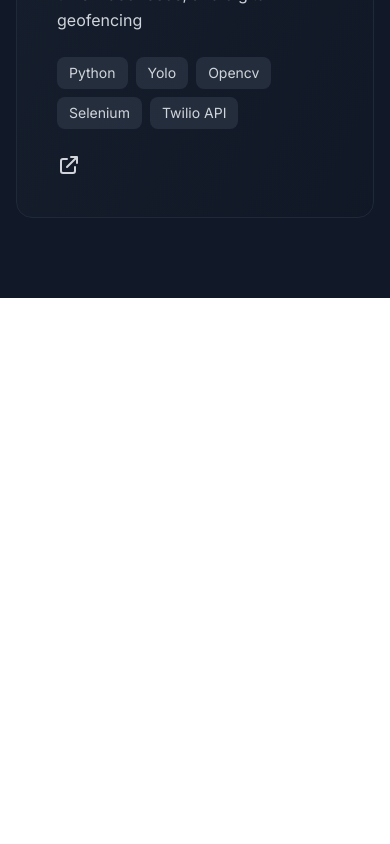
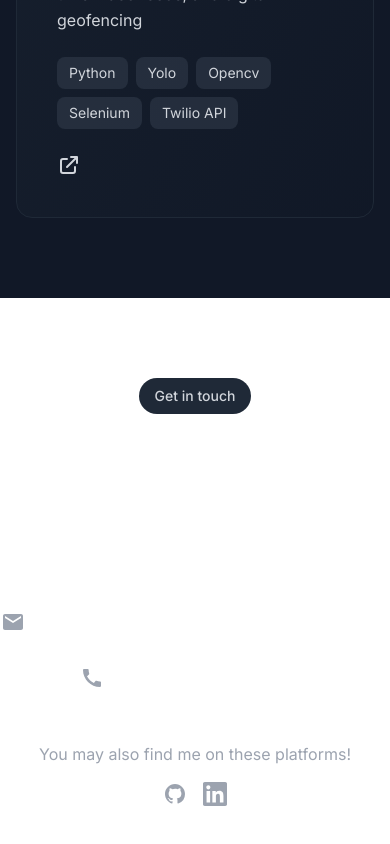
Before and after one commit to Nikk434/nik-portfolio, a Next.js app in the folder nik-dev-portfolio/: page / in a window 390 px wide. Shown: the part 5398-6242 px from the top of the page. Before the commit the page ends 5696 px from the top, so only its background shows below. Built offline with nearby package versions, Linux system fonts and the light colour scheme.

Commit message:
Added contact section

```diff
--- a/nik-dev-portfolio/app/page.js
+++ b/nik-dev-portfolio/app/page.js
@@ -2,6 +2,7 @@ import Hero from "@/components/hero";
 import Skills from "@/components/skills";
 import Experience from "@/components/experience";
 import Projects from "@/components/projects";
+import Contact from "@/components/contacts";
 export default function Home() {
   return(
     <>
@@ -9,6 +10,7 @@ export default function Home() {
       <Skills/>
       <Experience/>
       <Projects/>
+      <Contact/>
     </>
   )
 }
--- /dev/null
+++ b/nik-dev-portfolio/components/contacts.js
@@ -0,0 +1,99 @@
+'use Client'
+export default function Contact() {
+  const contactMethods = [
+    {
+      icon: (
+        <svg className="w-6 h-6" fill="currentColor" viewBox="0 0 24 24">
+          <path d="M20 4H4c-1.1 0-1.99.9-1.99 2L2 18c0 1.1.9 2 2 2h16c1.1 0 2-.9 2-2V6c0-1.1-.9-2-2-2zm0 4l-8 5-8-5V6l8 5 8-5v2z"/>
+        </svg>
+      ),
+      label: 'Email',
+      value: 'nskshirsagar434@gmail.com',
+      link: 'mailto:nskshirsagar434@gmail.com'
+    },
+    {
+      icon: (
+        <svg className="w-6 h-6" fill="currentColor" viewBox="0 0 24 24">
+          <path d="M20.01 15.38c-1.23 0-2.42-.2-3.53-.56-.35-.12-.74-.03-1.01.24l-1.57 1.97c-2.83-1.35-5.48-3.9-6.89-6.83l1.95-1.66c.27-.28.35-.67.24-1.02-.37-1.11-.56-2.3-.56-3.53 0-.54-.45-.99-.99-.99H4.19C3.65 3 3 3.24 3 3.99 3 13.28 10.73 21 20.01 21c.71 0 .99-.63.99-1.18v-3.45c0-.54-.45-.99-.99-.99z"/>
+        </svg>
+      ),
+      label: 'Phone',
+      value: '+91 9623571691',
+      link: 'tel:+919623571691'
+    }
+  ]
+
+  const socialLinks = [
+    {
+      name: 'GitHub',
+      icon: (
+        <svg className="w-6 h-6" fill="currentColor" viewBox="0 0 24 24">
+          <path fillRule="evenodd" d="M12 2C6.477 2 2 6.484 2 12.017c0 4.425 2.865 8.18 6.839 9.504.5.092.682-.217.682-.483 0-.237-.008-.868-.013-1.703-2.782.605-3.369-1.343-3.369-1.343-.454-1.158-1.11-1.466-1.11-1.466-.908-.62.069-.608.069-.608 1.003.07 1.531 1.032 1.531 1.032.892 1.53 2.341 1.088 2.91.832.092-.647.35-1.088.636-1.338-2.22-.253-4.555-1.113-4.555-4.951 0-1.093.39-1.988 1.029-2.688-.103-.253-.446-1.272.098-2.65 0 0 .84-.27 2.75 1.026A9.564 9.564 0 0112 6.844c.85.004 1.705.115 2.504.337 1.909-1.296 2.747-1.027 2.747-1.027.546 1.379.202 2.398.1 2.651.64.7 1.028 1.595 1.028 2.688 0 3.848-2.339 4.695-4.566 4.943.359.309.678.92.678 1.855 0 1.338-.012 2.419-.012 2.747 0 .268.18.58.688.482A10.019 10.019 0 0022 12.017C22 6.484 17.522 2 12 2z" clipRule="evenodd" />
+        </svg>
+      ),
+      link: 'https://github.com/Nikk434'
+    },
+    {
+      name: 'LinkedIn',
+      icon: (
+        <svg className="w-6 h-6" fill="currentColor" viewBox="0 0 24 24">
+          <path d="M20.447 20.452h-3.554v-5.569c0-1.328-.027-3.037-1.852-3.037-1.853 0-2.136 1.445-2.136 2.939v5.667H9.351V9h3.414v1.561h.046c.477-.9 1.637-1.85 3.37-1.85 3.601 0 4.267 2.37 4.267 5.455v6.286zM5.337 7.433c-1.144 0-2.063-.926-2.063-2.065 0-1.138.92-2.063 2.063-2.063 1.14 0 2.064.925 2.064 2.063 0 1.139-.925 2.065-2.064 2.065zm1.782 13.019H3.555V9h3.564v11.452zM22.225 0H1.771C.792 0 0 .774 0 1.729v20.542C0 23.227.792 24 1.771 24h20.451C23.2 24 24 23.227 24 22.271V1.729C24 .774 23.2 0 22.222 0h.003z"/>
+        </svg>
+      ),
+      link: 'www.linkedin.com/in/nikhil-kshirsagar-022889287'
+    }
+  ]
+
+  return (
+    <section className=" g-[#0a0a0f] text-white py-20 flex items-center">
+      <div className="max-w-3xl mx-auto px-4 sm:px-6 w-full">
+        {/* Section Badge */}
+        <div className="flex justify-center mb-6">
+          <span className="px-4 py-2 bg-gray-800 text-gray-300 rounded-full text-sm font-medium">
+            Get in touch
+          </span>
+        </div>
+
+        {/* Section Title */}
+        <div className="text-2xl sm:text-2xl text-center mb-50 py-5">
+          What's next? Feel free to reach out to me if you're looking for a developer, have a query, or simply want to connect.
+        </div>
+
+        {/* Contact Methods */}
+        <div className="space-y-6 mb-12">
+          {contactMethods.map((method, index) => (
+            <a
+              key={index}
+              href={method.link}
+              className="flex items-center justify-center gap-4 text-2xl sm:text-3xl lg:text-4xl font-bold hover:text-gray-300 transition-colors group"
+            >
+              <span className="text-gray-400 group-hover:text-gray-300 transition-colors">
+                {method.icon}
+              </span>
+              <span>{method.value}</span>
+            </a>
+          ))}
+        </div>
+
+        {/* Social Links */}
+        <div className="text-center">
+          <p className="text-gray-400 mb-4">You may also find me on these platforms!</p>
+          <div className="flex items-center justify-center gap-4">
+            {socialLinks.map((social, index) => (
+              <a
+                key={index}
+                href={social.link}
+                target="_blank"
+                rel="noopener noreferrer"
+                className="text-gray-400 hover:text-white transition-colors"
+                aria-label={social.name}
+              >
+                {social.icon}
+              </a>
+            ))}
+          </div>
+        </div>
+      </div>
+    </section>
+  )
+}
```
